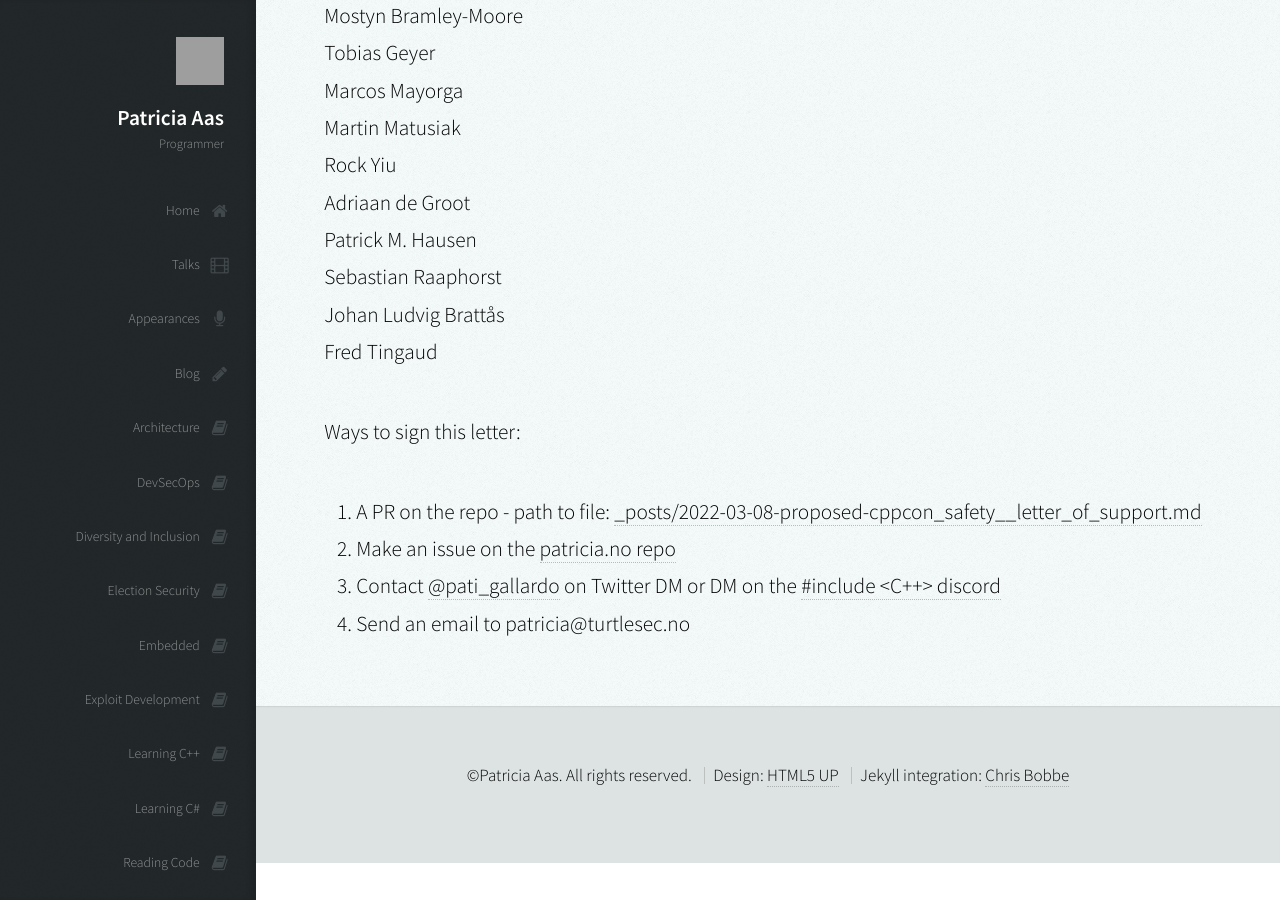
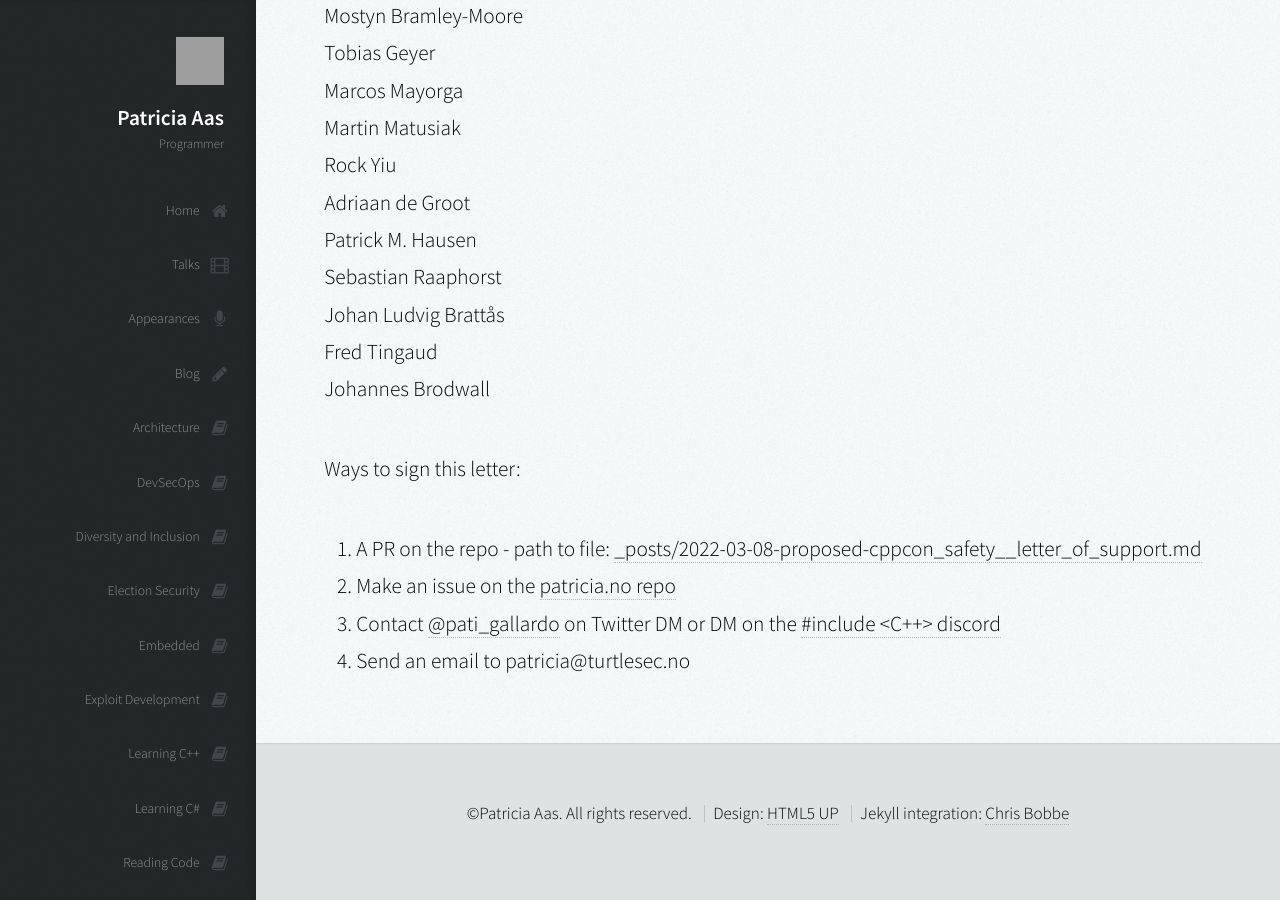
Before and after one commit to patricia-gallardo/patricia-gallardo.github.io, a Jekyll site: the page built from _posts/2022-03-08-proposed-cppcon_safety__letter_of_support.md, in a window 1280 px wide and 900 px high, scrolled down 7874 px. Built offline with Jekyll 4.4.1, drawn with Linux system fonts in a browser that asks for light colours; nearby versions of some CDN libraries; grey boxes are pictures that could not be loaded.

Commit message:
Added signature for jhannes

```diff
--- a/_posts/2022-03-08-proposed-cppcon_safety__letter_of_support.md
+++ b/_posts/2022-03-08-proposed-cppcon_safety__letter_of_support.md
@@ -219,6 +219,7 @@ Patrick M. Hausen <br>
 Sebastian Raaphorst <br>
 Johan Ludvig Brattås <br>
 Fred Tingaud <br>
+Johannes Brodwall <br>
 
 Ways to sign this letter:
 1. A PR on the repo - path to file: [_posts/2022-03-08-proposed-cppcon_safety__letter_of_support.md][4]
```
